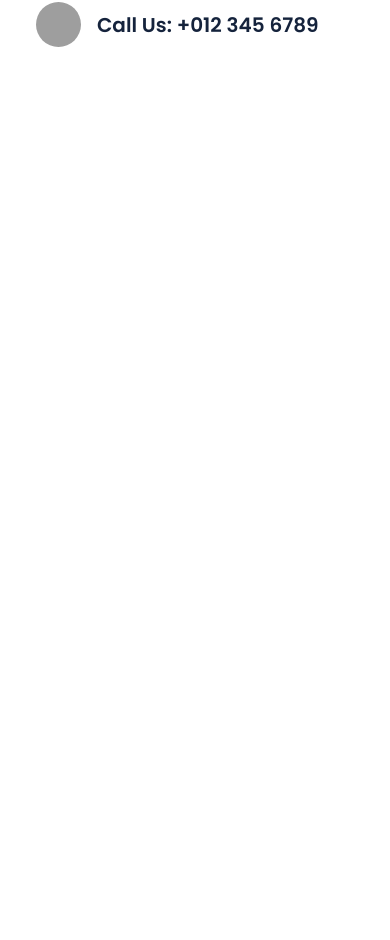
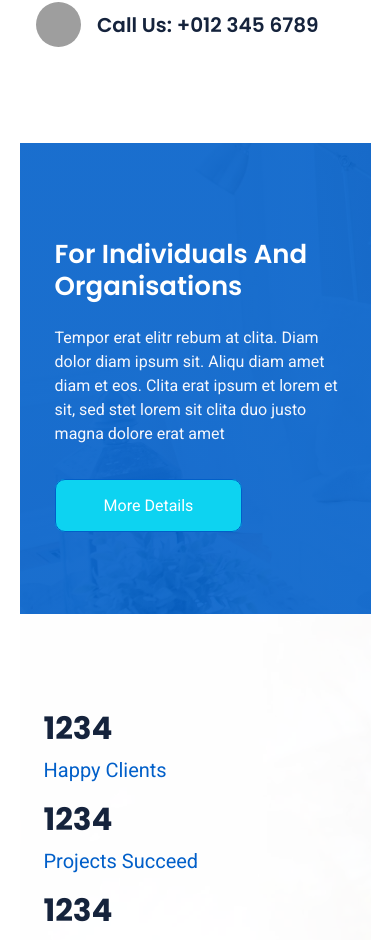
Before and after one commit to idembele70/insure-template-htmlcodex, a React (Create React App) app: page / in a window 390 px wide. Shown: the part 1778-2718 px from the top of the page. Before the commit the page ends 1873 px from the top, so only its background shows below. Built offline with nearby package versions, Linux system fonts and the light colour scheme; grey boxes are pictures that could not be loaded.

Commit message:
[Facts] done responsive

```diff
--- a/src/components/Carousel.tsx
+++ b/src/components/Carousel.tsx
@@ -123,7 +123,7 @@ background-color:transparent;
   }
 }
 `;
-const Button = styled.span`
+export const Button = styled.span`
   border-radius: 50%;
   background-color: rgba(25, 107, 195, 0.579);
   height:50px;
--- /dev/null
+++ b/src/components/Facts.tsx
@@ -0,0 +1,135 @@
+import { Link } from 'react-router-dom';
+import styled from 'styled-components';
+import { MediumDesktop, Small, Tablet, XSmall } from '../tools/responsive';
+const Container = styled.div`
+  margin: 48px auto;
+  width:100%;
+  display:flex;
+  height:490px;
+  ${Tablet({
+    flexDirection:"column",
+    width:"90%"
+  })}
+`;
+const Col = styled.div`
+  flex:1;
+  `;
+const Left = styled(Col)`
+  background: linear-gradient(rgba(1, 95, 201, .9), rgba(1, 95, 201, .9)), url(
+    ${process.env.PUBLIC_URL}/assets/slider/carousel-1.jpg
+  );
+  background-size: cover;
+    padding: 96px 24px 96px 20%;
+    ${MediumDesktop({
+      paddingLeft: "10%"
+    })}
+    `;
+const LeftTitle = styled.h1`
+      color:#FFFFFF;
+      font-size:2.5rem;
+      margin-bottom: 24px;
+      font-weight: 600;
+      line-height:1.2;
+  font-family: "Poppins","sans-serif";
+  ${Small({
+    fontSize:"2rem"
+  })}
+  ${XSmall({
+    fontSize:"1.625rem"
+  })}
+
+    `;
+    const Paragraph = styled.p`
+      font-size:1rem;
+      margin-bottom:48px;
+      color:#F6F7FC;
+  font-family: "Roboto","sans-serif";
+  font-weight:400;
+  line-height: 1.5;
+    `;
+const Right = styled(Col)`
+padding: 96px 20% 96px 24px;
+  background: linear-gradient(rgba(255, 255, 255, .9),rgba(255, 255, 255, .9)), url(
+    ${process.env.PUBLIC_URL}/assets/slider/carousel-2.jpg
+  );
+  background-size: cover;
+ display:flex;
+ flex-wrap:wrap;
+ ${MediumDesktop({
+      paddingRight: "10%"
+    })}
+`;
+const RightCol = styled.div`
+  flex:0 0 auto;
+  width:50%;
+  ${Tablet({
+    minWidth:210
+
+  })}
+`;
+const RightColTitle = styled.h1`
+  color: #15233c;
+  font-size:3rem;
+  font-family: "Poppins", "sans-serif";
+  margin-bottom:8px;
+  line-height:1.2;
+  font-weight:700;
+  ${Tablet({
+    fontSize:"calc(1.425rem + 2.1vw)"
+  })}
+`;
+const RightColParagragh = styled.h5`
+  color:#015FC9;
+  font-size:1.25rem;
+  font-family: "Roboto", "sans-serif";
+  margin-bottom:16px;
+  font-weight:400;
+`;
+const Button = styled(Link)`
+  font-size: 16px;
+  line-height:1.5;
+  font-weight:400;
+  font-family: Roboto, "sans-serif";
+  background-color:#0DD3F1;
+  padding: 16px 48px;
+  border-radius: 10px;
+  color:#FFFFFF;
+  cursor:pointer;
+  text-decoration: none;
+  border: 1px solid #015FC9;
+  transition: all 500ms ease-in-out;
+  &:hover {
+    background-color: #015FC9;
+  }
+`;
+const Facts = () => {
+  return (
+    <Container>
+    <Left>
+      <LeftTitle>For Individuals And Organisations</LeftTitle>
+      <Paragraph>Tempor erat elitr rebum at clita. Diam dolor diam ipsum sit. Aliqu diam amet diam et eos. Clita erat ipsum et lorem et sit, sed stet lorem sit clita duo justo magna dolore erat amet</Paragraph>
+    <Button to="/">More Details</Button>
+    </Left>
+    <Right>
+      <RightCol>
+        <RightColTitle>1234</RightColTitle>
+        <RightColParagragh>Happy Clients</RightColParagragh>
+      </RightCol>
+      <RightCol>
+        <RightColTitle>1234</RightColTitle>
+        <RightColParagragh>Projects Succeed</RightColParagragh>
+      </RightCol>
+      <RightCol>
+        <RightColTitle>1234</RightColTitle>
+        <RightColParagragh>Awards Achieved</RightColParagragh>
+      </RightCol>
+      <RightCol>
+        <RightColTitle>1234</RightColTitle>
+        <RightColParagragh>Team Members</RightColParagragh>
+      </RightCol>
+    </Right>
+    </Container>
+  )
+}
+
+export default Facts
--- a/src/pages/Home.tsx
+++ b/src/pages/Home.tsx
@@ -1,12 +1,14 @@
 import React from 'react'
 import About from '../components/About'
 import Carousel from '../components/Carousel'
+import Facts from '../components/Facts'
 
 const Home = () => {
   return (
     <>
     <Carousel/>
     <About/>
+    <Facts/>
     </>
   )
 }
```
